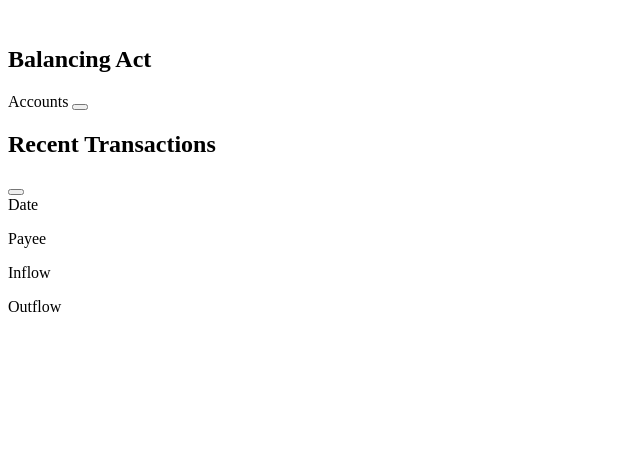
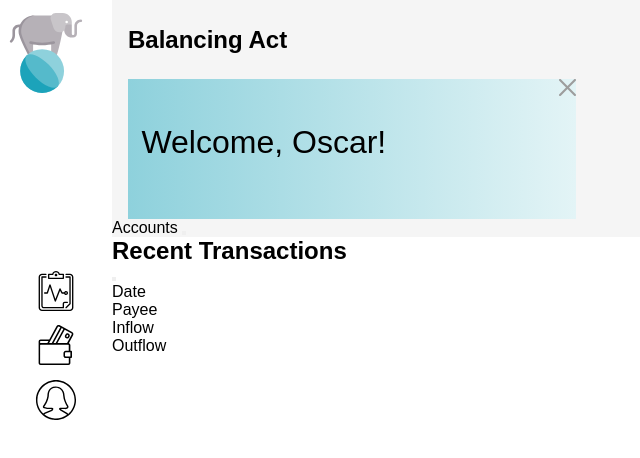
Before and after one commit to MandyAlford/balancing-act, a plain HTML site: page index.html in a window 1280 px wide. Shown: the whole page, without its empty margins (0-640 px from the left). Drawn offline with Linux system fonts and the light colour scheme; a web font is replaced by a local one.

Commit message:
Add styling for nav

```diff
--- a/index.html
+++ b/index.html
@@ -1,20 +1,25 @@
 <!DOCTYPE html>
 <html lang="en" dir="ltr">
 <link href="https://fonts.googleapis.com/css?family=Biryani&display=swap" rel="stylesheet">
+<link rel="stylesheet" href="styles.css">
   <head>
     <meta charset="utf-8">
-    <title></title>
+    <title>Balancing Act</title>
   </head>
   <body>
     <main>
-      <aside>
-        <img>
-        <img>
-        <img>
-        <img>
-      </aside>
-      <section>
+      <nav>
+        <img class="logo"src="assets/Balancing Act/elephant.svg"</img>
+        <img src="assets/Balancing Act/dashboard.svg"</img>
+        <img src="assets/Balancing Act/transactions.svg"</img>
+        <img src="assets/Balancing Act/profile.svg"</img>
+      </nav>
+      <section class="financial-overview">
         <h1>Balancing Act</h1>
+        <section id="welcome-message">
+          <img id="close-message" src="assets/Balancing Act/close.svg"</img>
+          <p class="greeting">Welcome, Oscar!</p>
+        </section>
         <section id="income">
         </section>
         <section id="expenses">
@@ -33,6 +38,7 @@
           <section class="account">
           </section>
         </section>
+      </section>
       <section id="transaction-section">
         <h2>Recent Transactions</h2>
         <button id="new-transaction-btn" label="New Transaction"></button>
@@ -43,7 +49,6 @@
           <p class="outflow">Outflow</p>
         </section>
       </section>
-      </section>
     </main>
   </body>
   <script type="text/javascript" src="main.js"></script>
--- a/styles.css
+++ b/styles.css
@@ -4,3 +4,65 @@
    box-sizing: border-box;
    font-family: 'Biryani', sans-serif;
 }
+
+h1 {
+  padding: 2%;
+  margin-left: 8%;
+}
+
+main {
+  grid-template-columns: 1fr 1fr 1fr 1fr 1fr 1fr 1fr 1fr 1fr 1fr ;
+  grid-template-rows: 1fr 1fr 1fr 1fr 1fr 1fr 1fr 1fr;
+  min-height: 703px;
+}
+
+nav {
+  /* grid-column: 1fr; */
+  display: flex;
+  flex-direction: column;
+  float: left;
+  width: 7em;
+  background-color: white;
+  justify-content: center;
+  min-height: 703px;
+}
+
+img {
+  height: 40px;
+  margin: 1%;
+  margin-bottom: 12%;
+}
+
+.logo {
+  align-content: center;
+  height: 80px;
+  justify-content: flex-start;
+  margin-left: .5%;
+  position: absolute;
+  top: 0;
+}
+
+.financial-overview {
+  background-color: #F5F5F5;
+}
+
+#welcome-message {
+  background-image: linear-gradient(to right, #8ED1DC, #E3F4F6);
+  height: 2%;
+  margin-left: 10%;
+  width: 35%;
+  min-height: 140px;
+}
+
+#close-message {
+  margin: 0px;
+  float: right;
+  height: 17px;
+}
+
+.greeting {
+  font-size: 2em;
+  padding: 10% 10% 10% 3%;
+
+
+}
```
Also changed, not shown: 1 other file. Lines whose indentation alone changed are shown as unchanged.
